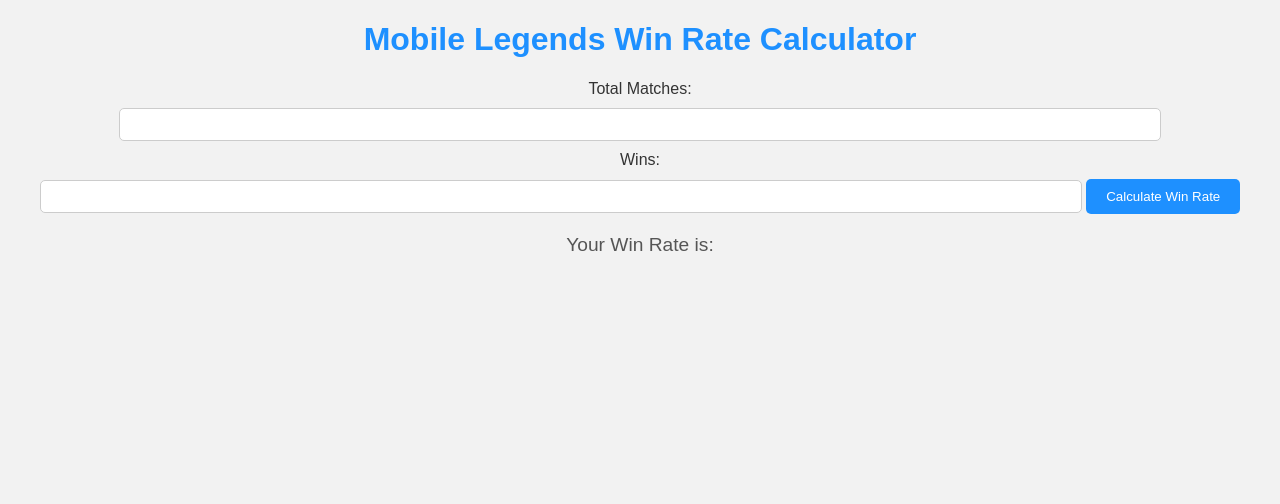
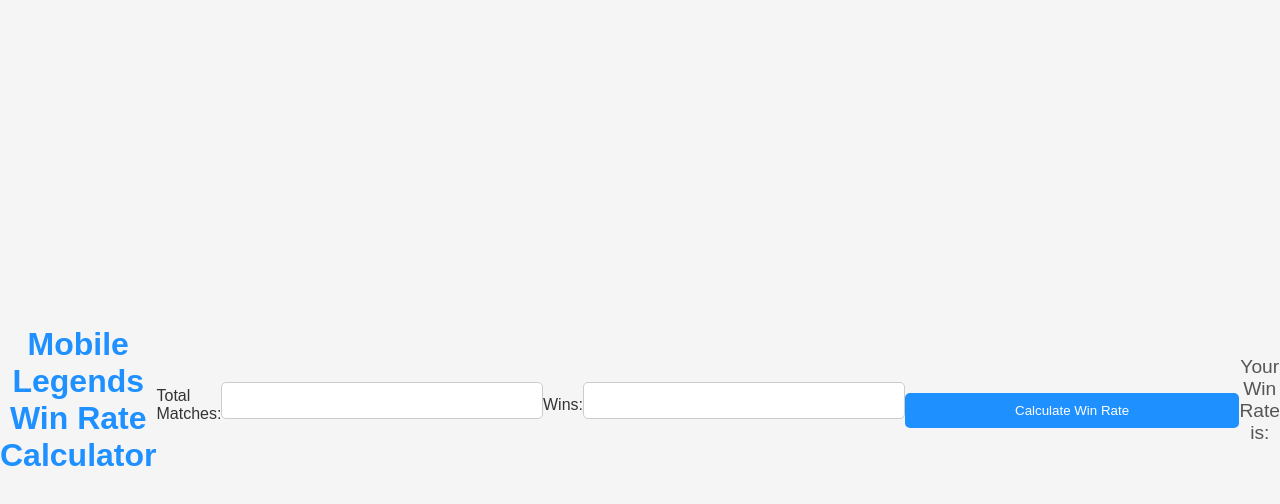
Before and after one commit to julian1920/nvnvnvnv, a plain HTML site: page index.html in a window 1280 px wide. Drawn offline with Linux system fonts and the light colour scheme.

Commit message:
Update style.css

```diff
--- a/style.css
+++ b/style.css
@@ -1,24 +1,36 @@
 body {
     font-family: 'Arial', sans-serif;
-    background-color: #f2f2f2;
-    text-align: center;
+    background-color: #f5f5f5;
     margin: 0;
     padding: 0;
+    display: flex;
+    justify-content: center;
+    align-items: center;
+    height: 100vh;
+}
+
+.container {
+    max-width: 400px;
+    background-color: #fff;
+    border-radius: 8px;
+    padding: 30px;
+    box-shadow: 0 0 10px rgba(0, 0, 0, 0.1);
 }
 
 h1 {
     color: #1e90ff;
+    text-align: center;
 }
 
 label {
     display: block;
-    margin: 10px 0;
+    margin: 15px 0 5px;
     color: #333;
 }
 
 input[type='number'] {
-    padding: 8px;
-    width: 80%;
+    width: calc(100% - 20px);
+    padding: 10px;
     border: 1px solid #ccc;
     border-radius: 5px;
 }
@@ -31,6 +43,8 @@ button {
     border-radius: 5px;
     cursor: pointer;
     transition: background-color 0.3s;
+    margin-top: 20px;
+    width: 100%;
 }
 
 button:hover {
@@ -41,6 +55,7 @@ p {
     margin-top: 20px;
     font-size: 1.2em;
     color: #555;
+    text-align: center;
 }
 
 #winRate {
```
